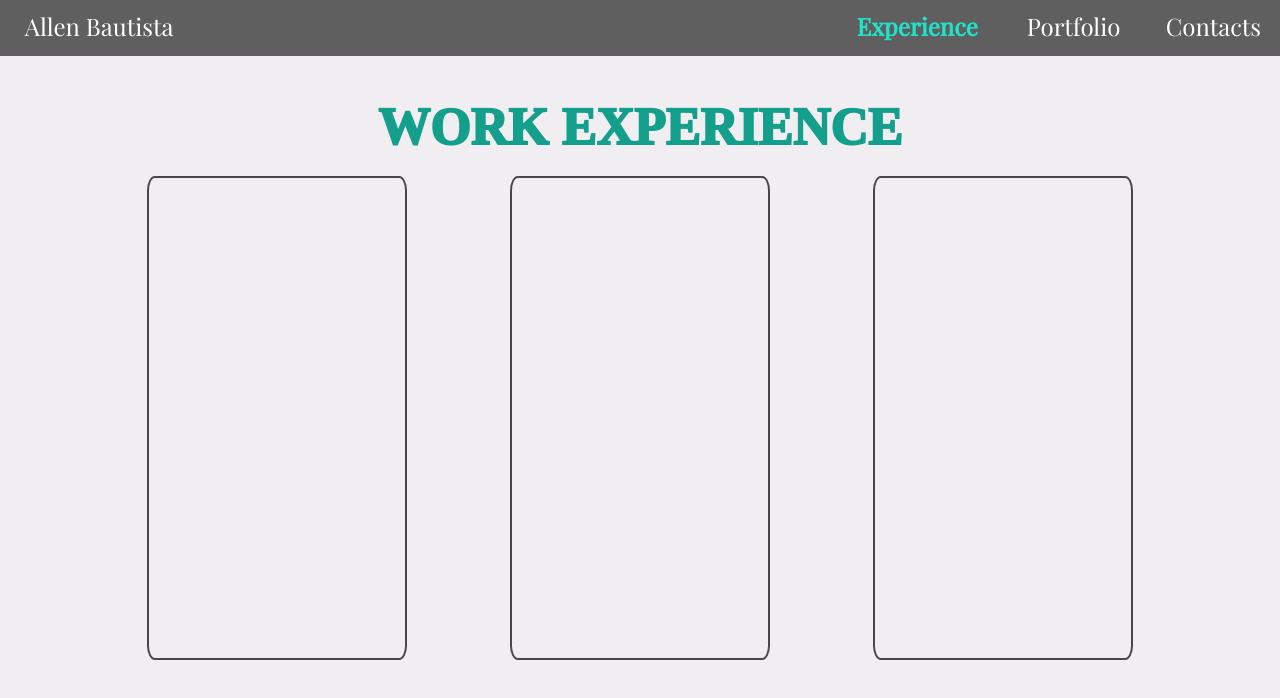
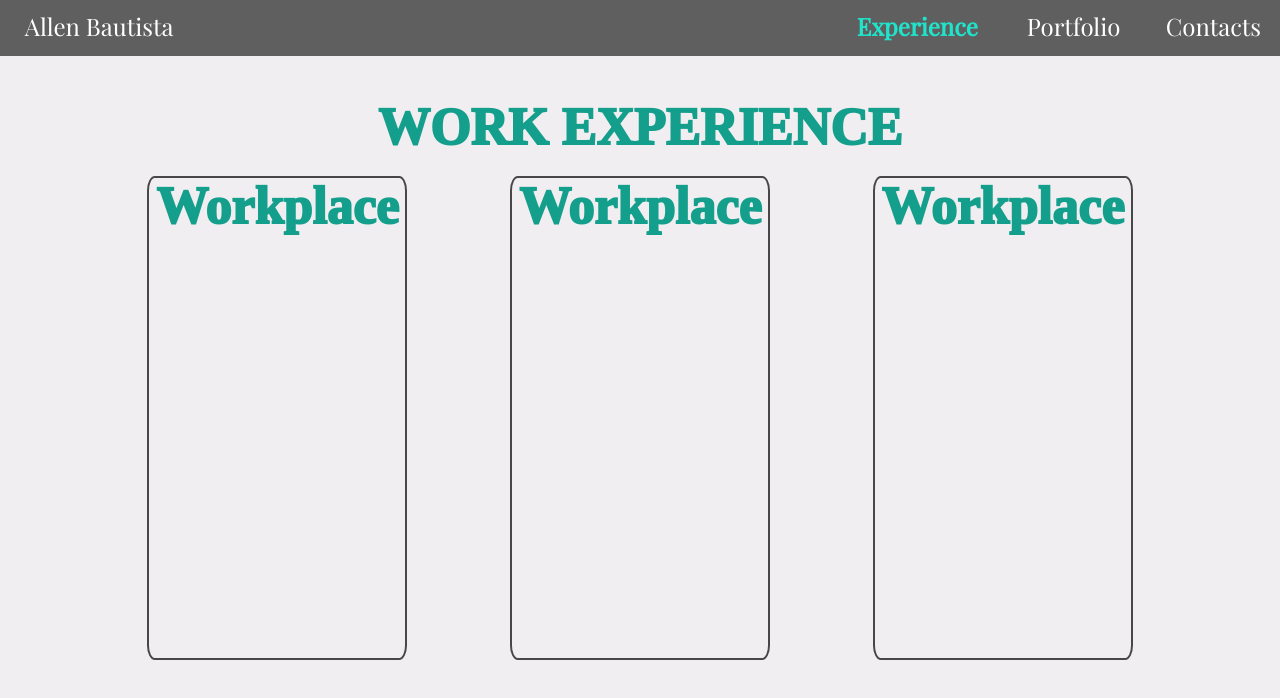
Before and after one commit to avbautista/myportfolio1, a React app: page /experience in a window 1280 px wide. Built offline with nearby package versions, Linux system fonts and the light colour scheme; a web font is replaced by a local one.

Commit message:
Testing changes

```diff
--- a/package.json
+++ b/package.json
@@ -2,10 +2,12 @@
   "name": "portfolio-project",
   "version": "0.1.0",
   "private": true,
+  "homepage": "https://avbautista.github.io/portfolio-project/",
   "dependencies": {
     "@testing-library/jest-dom": "^4.2.4",
     "@testing-library/react": "^9.5.0",
     "@testing-library/user-event": "^7.2.1",
+    "gh-pages": "^2.2.0",
     "react": "^16.13.1",
     "react-dom": "^16.13.1",
     "react-router-dom": "^5.1.2",
@@ -15,7 +17,10 @@
     "start": "react-scripts start",
     "build": "react-scripts build",
     "test": "react-scripts test",
+    "predeploy": "npm run build",
+    "deploy": "gh-pages -d build",
     "eject": "react-scripts eject"
+
   },
   "eslintConfig": {
     "extends": "react-app"
--- a/src/Items/ExperienceCard.css
+++ b/src/Items/ExperienceCard.css
@@ -8,3 +8,10 @@
   border: 2px solid rgba(0,0,0,0.7);
   border-radius: 3%;
 }
+
+.ExperienceCard h1 {
+  display: block;
+  margin-top: 2vh;
+  margin-left: auto;
+  margin-right: auto;
+}
--- a/src/Items/ExperienceCard.js
+++ b/src/Items/ExperienceCard.js
@@ -6,6 +6,7 @@ class ExperienceCard extends Component {
   render() {
     return (
       <div className='ExperienceCard'>
+        <h1>Workplace</h1>
       </div>
     );
   }
```
Also changed, not shown: 1 other file.
